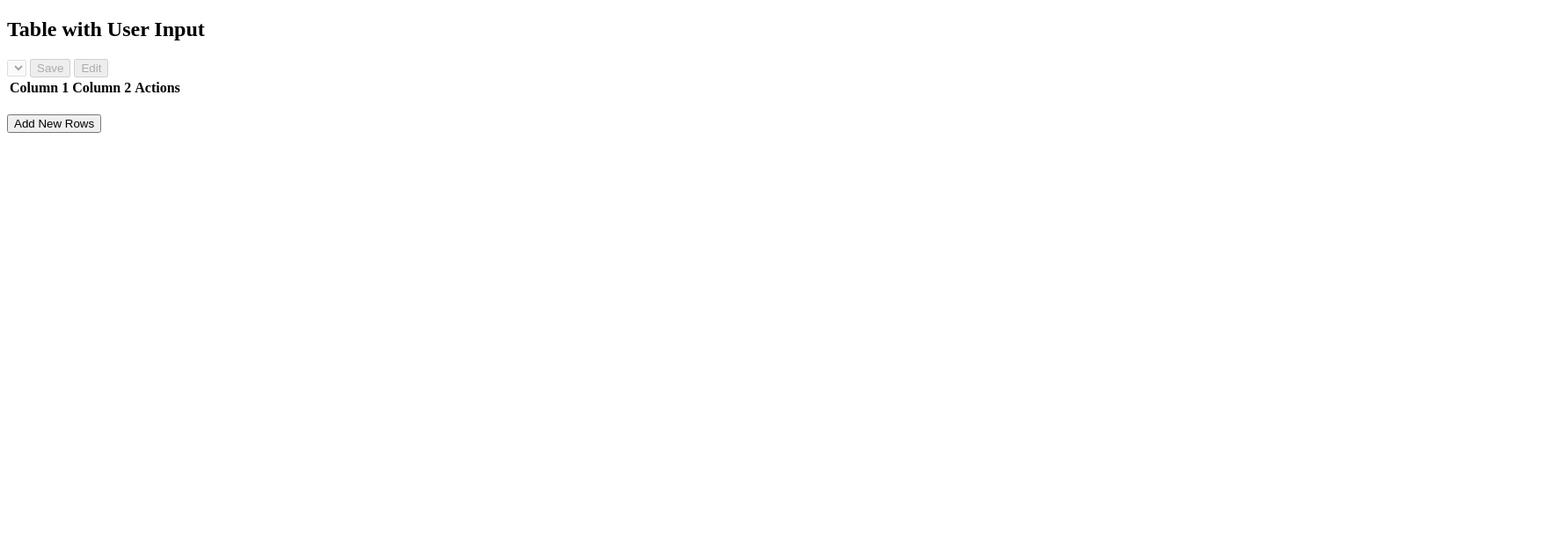
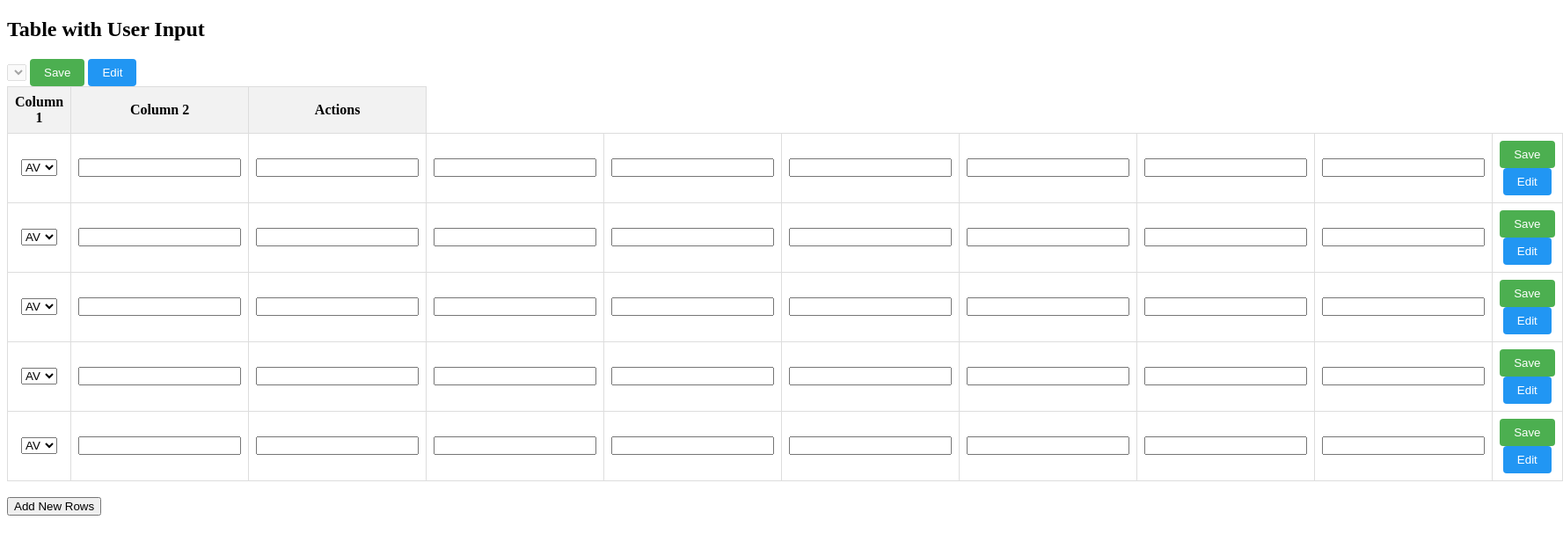
Before and after one commit to hkgcodes/sampleHtmlcodes, a plain HTML site: page index.html in a window 1280 px wide. Both pictures are taken after a click on the button "Add New Rows". Shown: the whole page at 88% size, 1777 px wide, since content can reach past the window. Drawn offline with Linux system fonts and the light colour scheme.

Commit message:
Update index.html

```diff
--- a/index.html
+++ b/index.html
@@ -7,7 +7,37 @@
   <meta name="viewport" content="width=device-width, initial-scale=1.0" />
   <title>Table with User Input</title>
   <style type="text/css">
-    /* CSS styling remains unchanged */
+    table {
+      border-collapse: collapse;
+      width: 100%;
+    }
+
+    th, td {
+      border: 1px solid #ddd;
+      padding: 8px;
+      text-align: center;
+    }
+
+    th {
+      background-color: #f2f2f2;
+    }
+
+    .fancy-button {
+      background-color: #4CAF50;
+      color: white;
+      padding: 8px 16px;
+      border: none;
+      border-radius: 4px;
+      cursor: pointer;
+    }
+
+    .fancy-button.edit {
+      background-color: #2196F3;
+    }
+
+    .greyed-out {
+      background-color: #f0f0f0;
+    }
   </style>
 </head>
 <body>
@@ -48,7 +78,67 @@
   </h:form>
 
   <script type="text/javascript">
-    // JavaScript functions remain unchanged
+    // <![CDATA[
+    function addRows() {
+      var tableBody = document.getElementById("dataBody");
+      for (var i = 0; i < 5; i++) {
+        var newRow = tableBody.insertRow(tableBody.rows.length);
+        for (var j = 0; j < 9; j++) {
+          var cell = newRow.insertCell(j);
+          if (j === 0) {
+            var select = document.createElement("select");
+            select.name = "cell_" + (tableBody.rows.length) + "_1";
+            var options = ["AV", "AB", "AH"];
+            for (var k = 0; k < options.length; k++) {
+              var option = document.createElement("option");
+              option.value = options[k];
+              option.text = options[k];
+              select.appendChild(option);
+            }
+            cell.appendChild(select);
+          } else {
+            var input = document.createElement("input");
+            input.type = "text";
+            input.name = "cell_" + (tableBody.rows.length) + "_" + (j + 1);
+            cell.appendChild(input);
+          }
+        }
+        var actionCell = newRow.insertCell(9);
+        var saveButton = document.createElement("button");
+        saveButton.type = "button";
+        saveButton.className = "fancy-button";
+        saveButton.textContent = "Save";
+        saveButton.onclick = function() { saveRow(this); };
+        actionCell.appendChild(saveButton);
+
+        var editButton = document.createElement("button");
+        editButton.type = "button";
+        editButton.className = "fancy-button edit";
+        editButton.textContent = "Edit";
+        editButton.onclick = function() { editRow(this); };
+        actionCell.appendChild(editButton);
+      }
+    }
+
+    function saveRow(button) {
+      var row = button.parentNode.parentNode;
+      row.classList.add("greyed-out");
+      disableInputs(row, true);
+    }
+
+    function editRow(button) {
+      var row = button.parentNode.parentNode;
+      row.classList.remove("greyed-out");
+      disableInputs(row, false);
+    }
+
+    function disableInputs(row, disable) {
+      var inputs = row.querySelectorAll("input, select");
+      for (var i = 0; i < inputs.length; i++) {
+        inputs[i].readOnly = disable;
+      }
+    }
+    // ]]>
   </script>
 
 </body>
```
